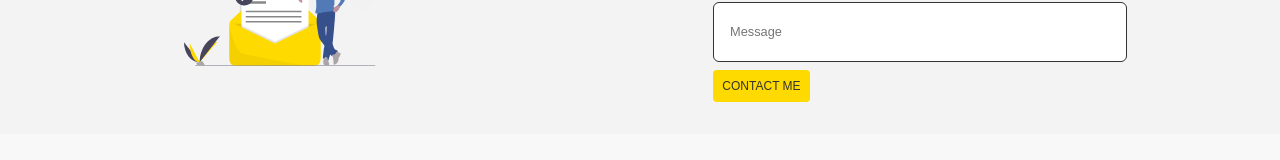
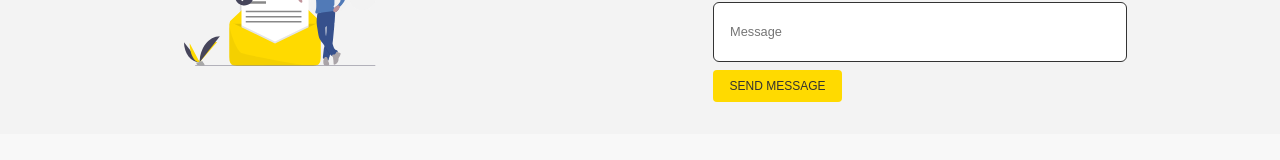
Before and after one commit to Alfonzo28/ARL, a React (Create React App) app: page / in a window 1280 px wide. Shown: the part 4698-4858 px from the top of the page. Built offline with nearby package versions, Linux system fonts and the light colour scheme.

Commit message:
Button text update on contact form

```diff
--- a/src/views/Contact/Contact.js
+++ b/src/views/Contact/Contact.js
@@ -125,7 +125,7 @@ export default class Contact extends Component {
 						className="contact-button"
 						onClick={()=>this.sendContactInfo()}
 					>
-						{CONTACT_ME}
+						{"Send Message"}
 					</button>
 				</div>
 			</div>
--- a/src/views/Contact/Contact.scss
+++ b/src/views/Contact/Contact.scss
@@ -82,7 +82,7 @@
 
 .contact-button {
     background-color: $primary-color;
-    width: 6.0625rem;
+    width: 8.0625rem;
     height: 2rem;
     border: 0rem;
     border-radius: 0.25rem;
```
